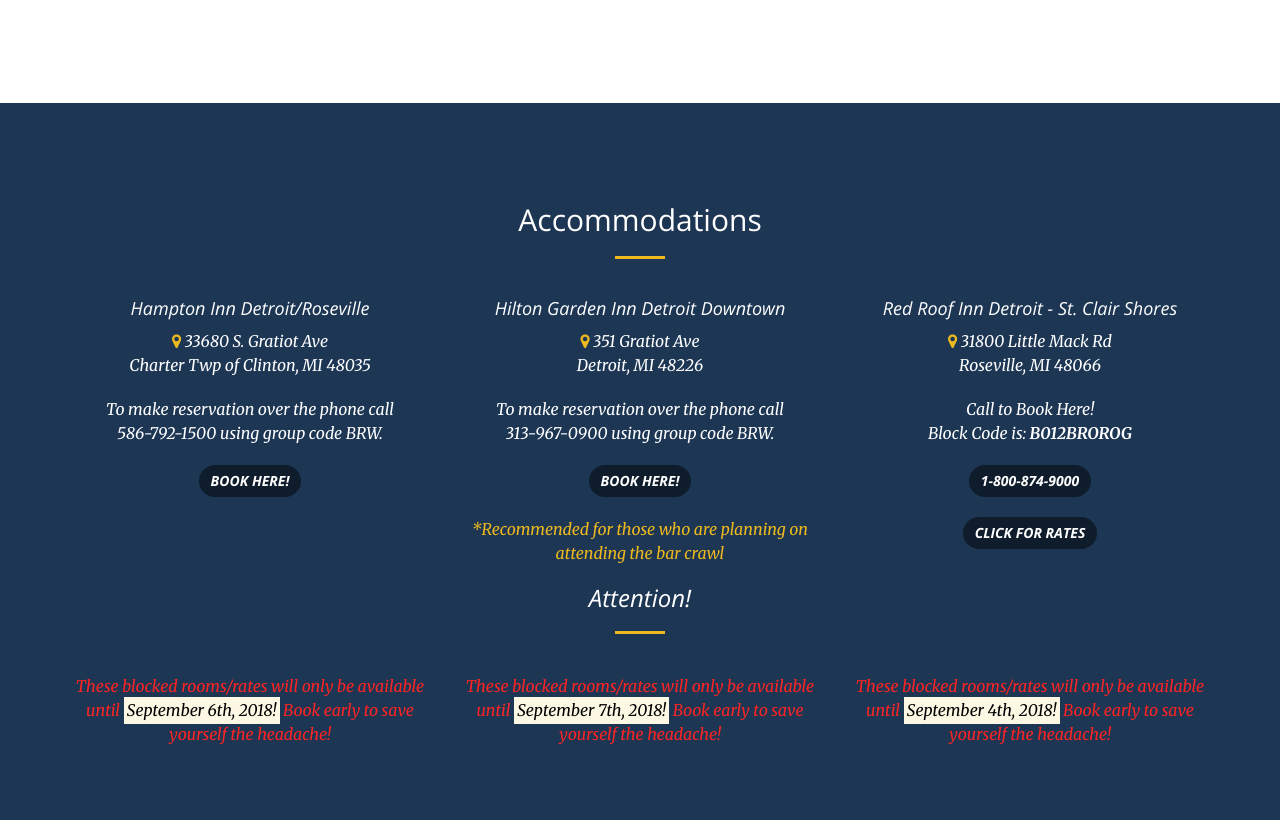
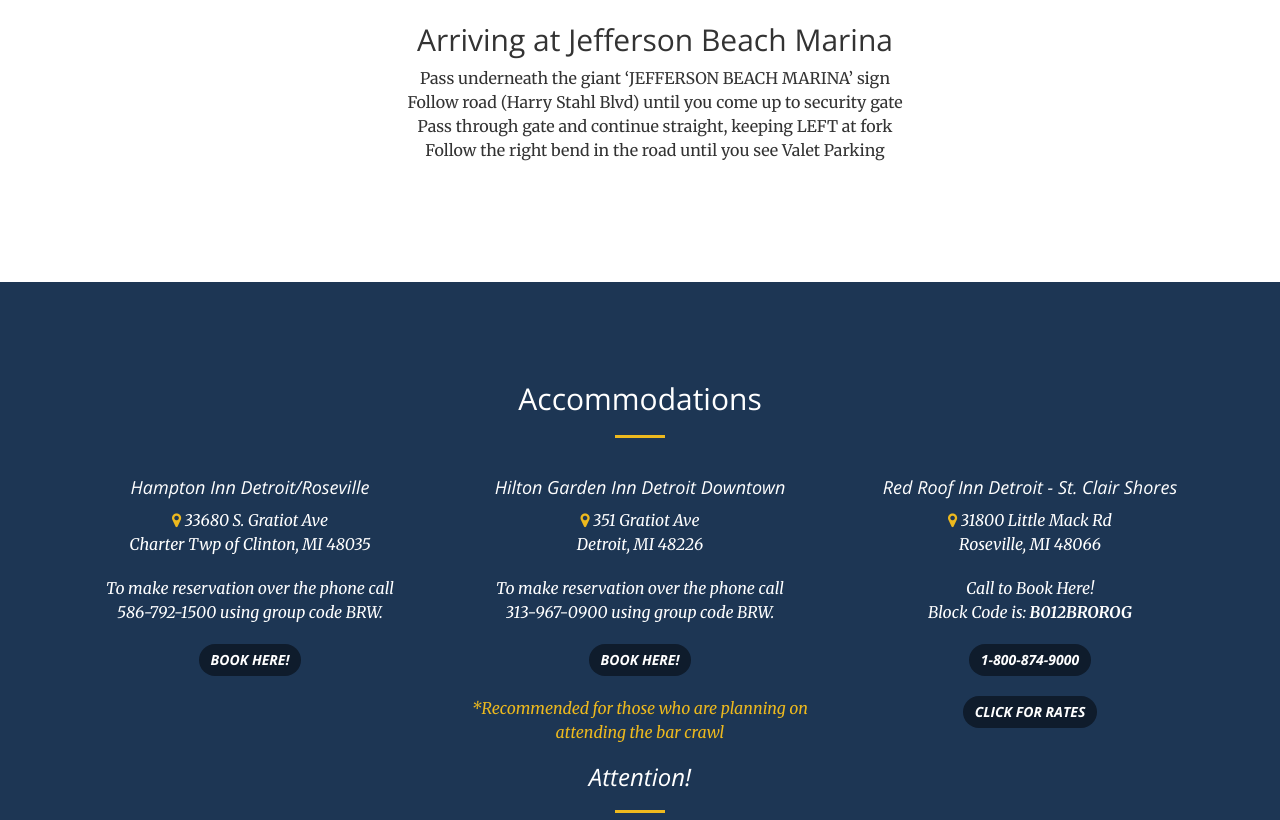
Before and after one commit to broadwells/broadwells.github.io, a website: page index.html in a window 1280 px wide. Shown: the part 2904-3724 px from the top of the page. Drawn offline with nearby package versions, Linux system fonts and the light colour scheme.

Commit message:
Directions added

```diff
--- a/index.html
+++ b/index.html
@@ -266,6 +266,16 @@
       </div>
       <div class="Flexible-container">
         <iframe width="100%" height="350" frameborder="0" style="border:0" src="https://www.google.com/maps/embed/v1/place?key=AIzaSyCPgq9DroOnjYS43XNeZW_8OES3hZRGzKc&q=Jefferson+Beach+Marina" allowfullscreen></iframe>
+      </div><br>
+      <div class="container">
+        <div class="row">
+          <h2 class="section-heading">Arriving at Jefferson Beach Marina</h2>
+          <p>Pass underneath the giant ‘JEFFERSON BEACH MARINA’ sign<br>
+            Follow road (Harry Stahl Blvd) until you come up to security gate<br>
+            Pass through gate and continue straight, keeping LEFT at fork<br>
+            Follow the right bend in the road until you see Valet Parking
+          </p>
+        </div>
       </div>
     </div>
   </section>
@@ -416,13 +426,14 @@
           <a class="reg-link" href="https://royalcaribbean.honeymoonwishes.com/Honeymoon-Registry-349488-Royal-Caribbean-International-Cruise-Allure-of-the-Seas-Stephanie-Broadwell-Mike-Rogers.html" target="_blank">
                       <i class="fa fa-ship fa-4x text-primary"></i>
                       <p><br>Royal Caribbean Registry</p>
-                    </a>
+          </a>
         </div>
         <div class="col-lg-4 text-center">
           <a class="reg-link" href="https://www.amazon.com/wedding/share/mikeandsteph" target="_blank">
                       <i class="fa fa-amazon fa-4x text-primary"></i><br>
                       <p><br>Amazon Registry</p>
-                    </a>
+          </a>
+          <p>
         </div>
       </div>
     </div>
```
